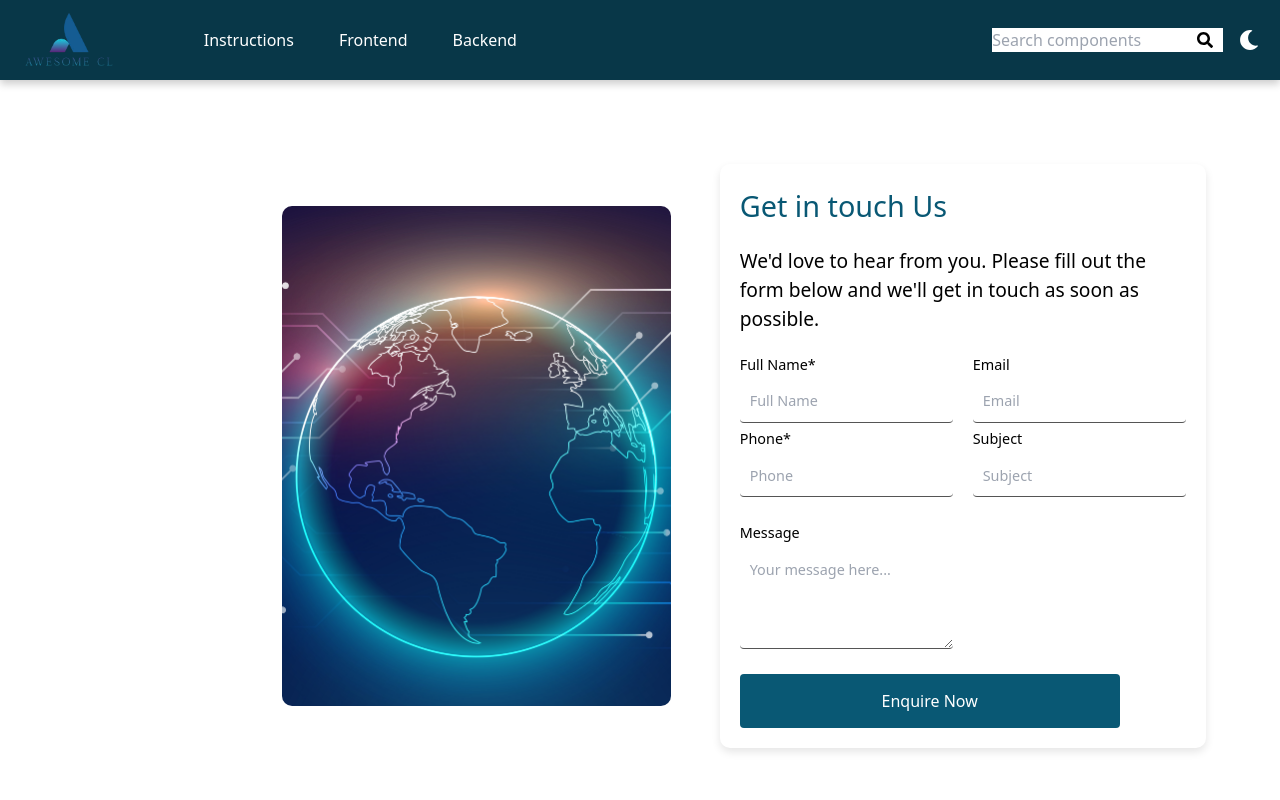
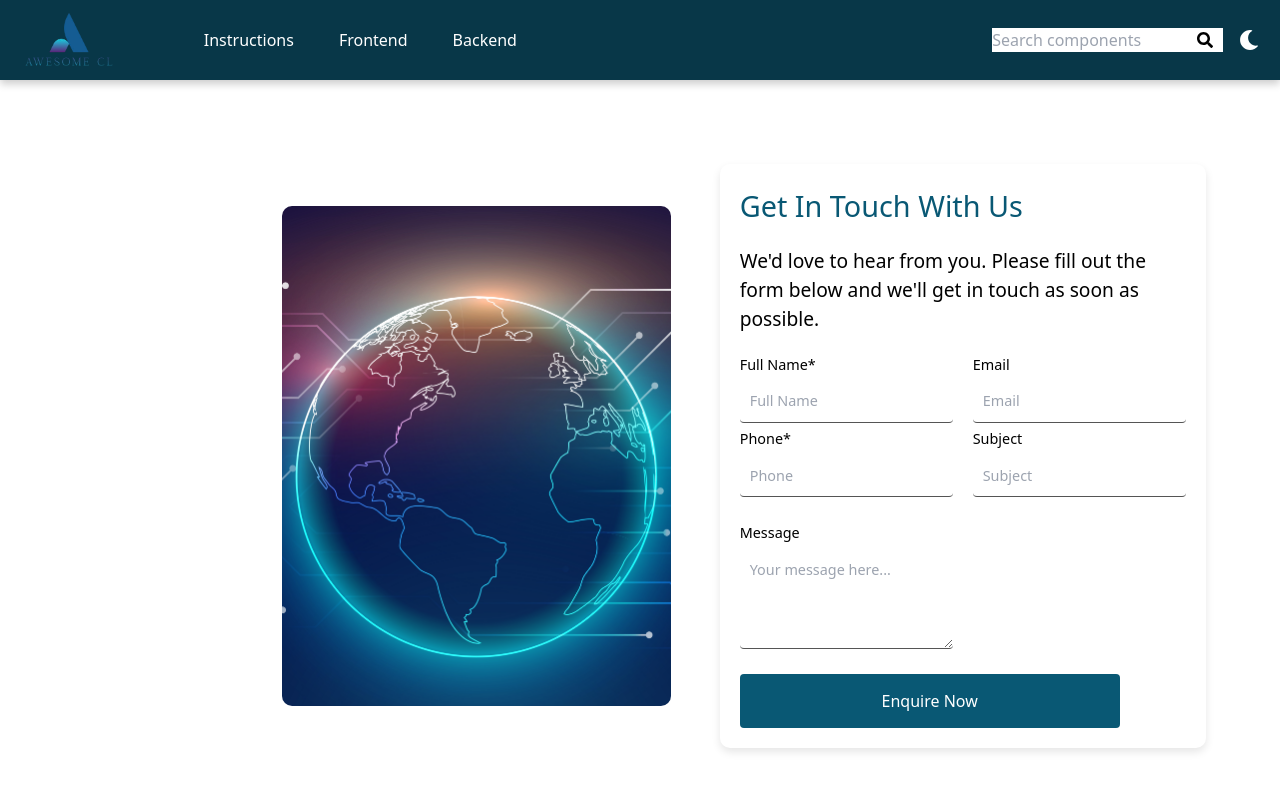
Before and after one commit to Team-Collaborators/Awesome-CL, a React (Vite) app: page /contact in a window 1280 px wide. Shown: the top 800 px of the page. Built offline with nearby package versions, Linux system fonts and the light colour scheme.

Commit message:
update title

```diff
--- a/src/components/ContactPage/ContactForm/ContactForm.jsx
+++ b/src/components/ContactPage/ContactForm/ContactForm.jsx
@@ -8,7 +8,7 @@ const ContactForm = () => {
         <img src={contactImage} alt="Contact Us" />
       </div>
       <div className={styles.formContainer}>
-        <h2>Get in touch Us</h2>
+        <h2>Get In Touch With Us</h2>
         <p>
           We'd love to hear from you. Please fill out the form below and we'll
           get in touch as soon as possible.
```
